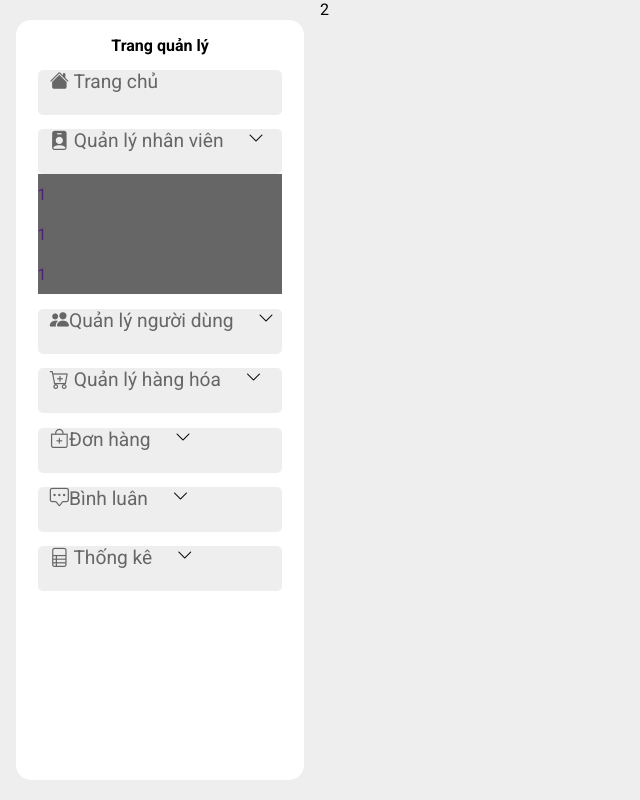
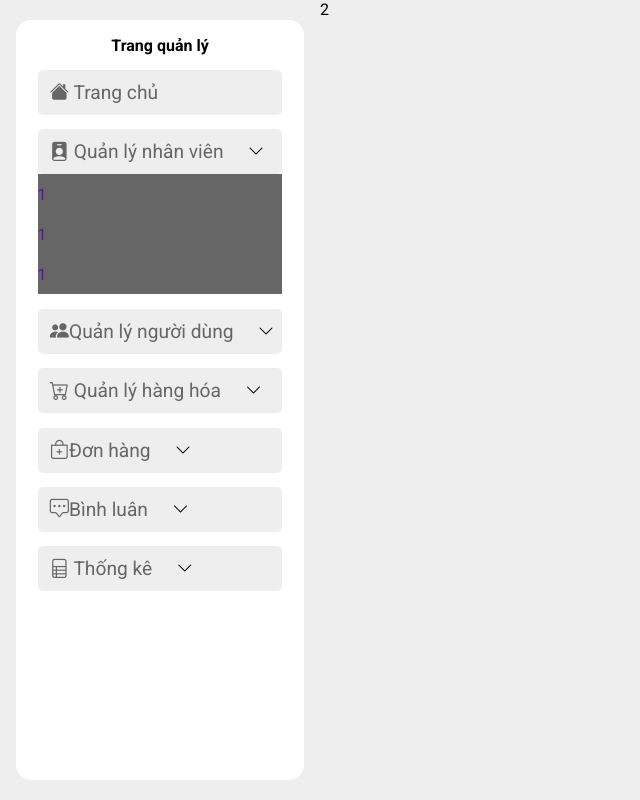
Before and after one commit to luonggiahuysoi/QuanLyBanHangNienLuan02, a PHP site: page / in a window 1280 px wide. Shown: the whole page, without its empty margins (0-640 px from the left). Run offline with PHP 8.4, Linux system fonts and the light colour scheme.

Commit message:
them code

```diff
--- a/public/css/admin.css
+++ b/public/css/admin.css
@@ -58,8 +58,8 @@
     width: 85%;
     height: 45px;
     display: flex;
-    /* justify-content: left; */
-    /* align-items: center; */
+    justify-content: left;
+    align-items: center;
     background-color: #eeeeee;
     border-radius: 5px;
 
```
